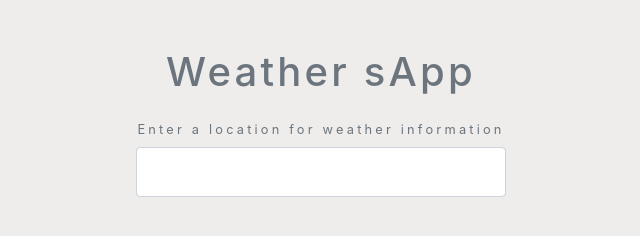
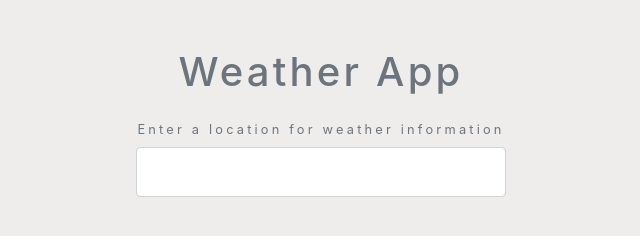
Before and after one commit to alih6051/weather-app, a plain HTML site: page index.html in a window 1280 px wide. Shown: the whole page, without its empty margins (319-959 px from the left). Drawn offline with nearby package versions, Linux system fonts and the light colour scheme.

Commit message:
Update index.html

```diff
--- a/index.html
+++ b/index.html
@@ -11,7 +11,7 @@
 <body>
     <div class="container my-5 mx-auto">
 
-        <h1 class="text-muted text-center my-4">Weather sApp</h1>
+        <h1 class="text-muted text-center my-4">Weather App</h1>
 
         <form class="change-location my-4 text-center text-muted">
             <label for="city">Enter a location for weather information</label>
```
